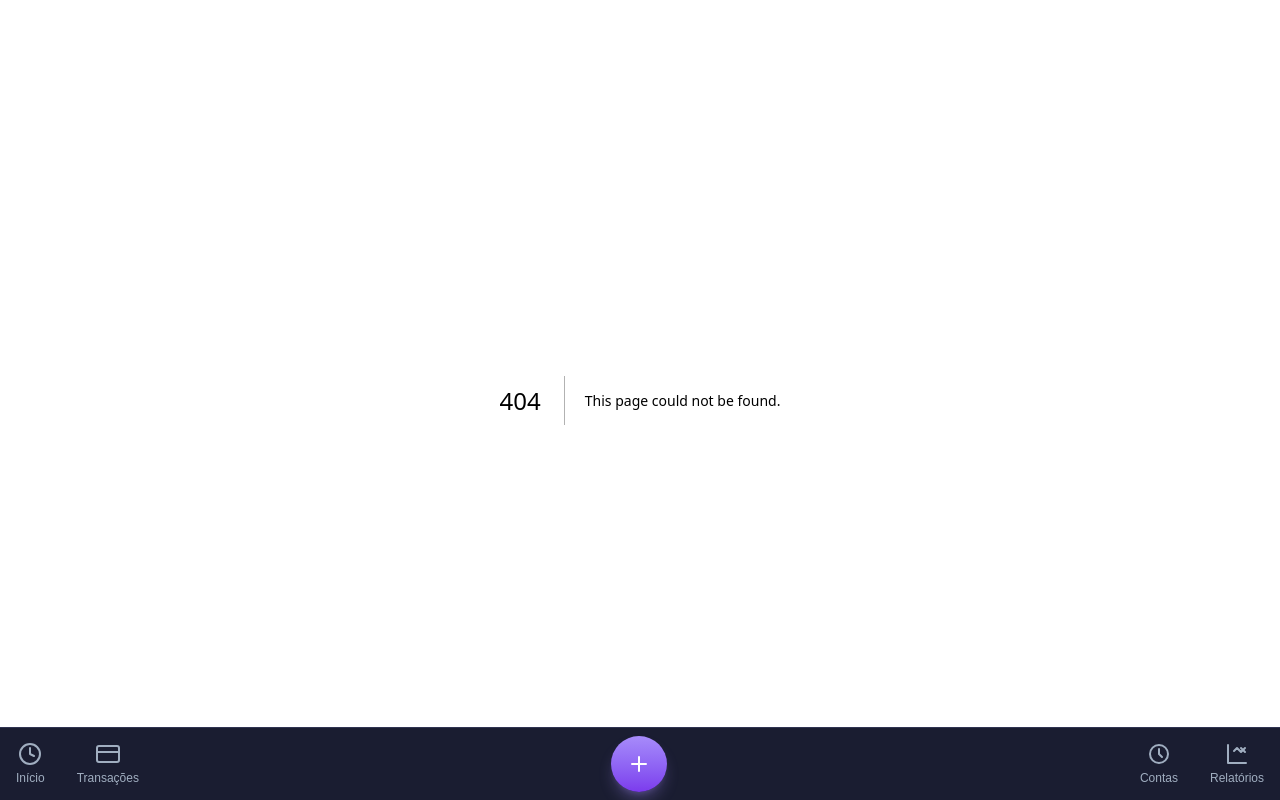
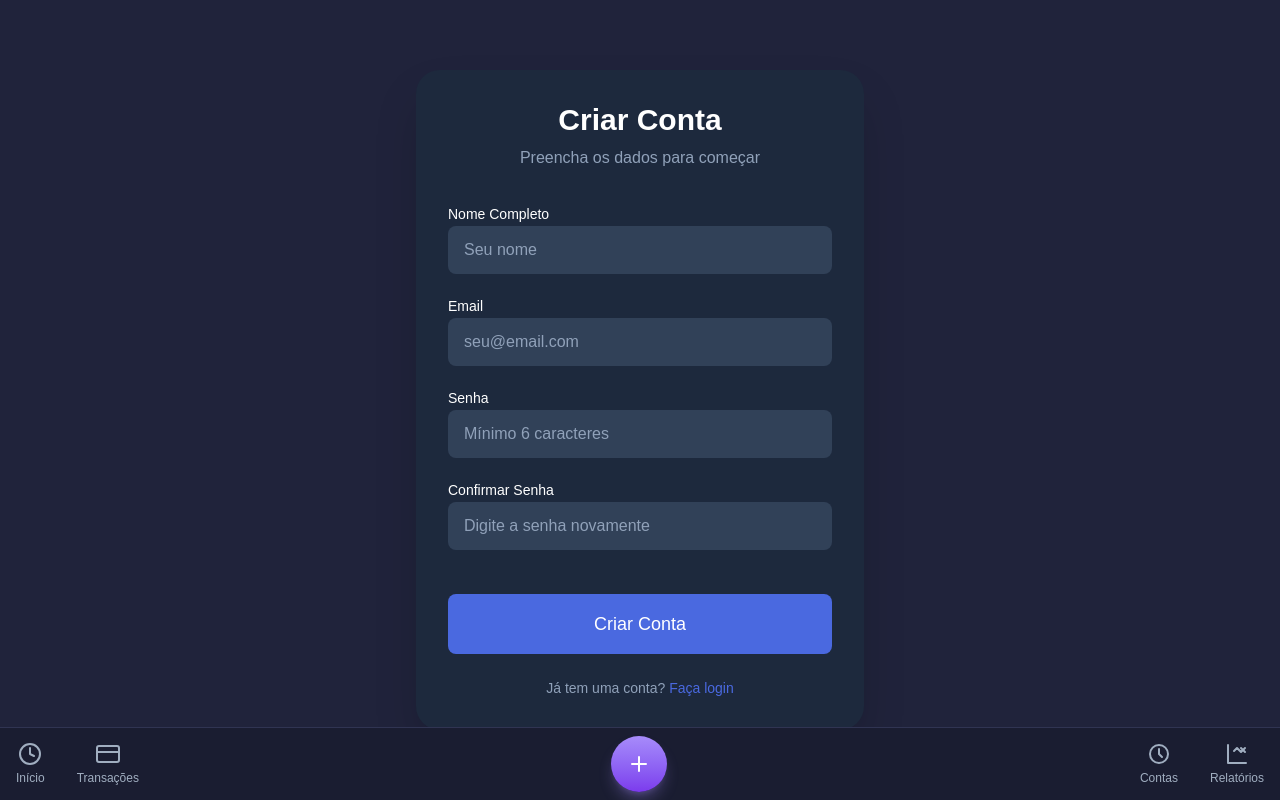
Before and after one commit to FelipeAmorimDEV/personal-finance-app, a Next.js app: page /register in a window 1280 px wide. Before the commit this address had no page. Built offline with nearby package versions, Linux system fonts and the light colour scheme; sample sign-in values are in the browser's storage.

Commit message:
feat:login page

```diff
--- /dev/null
+++ b/src/app/api/auth/register/route.ts
@@ -0,0 +1,54 @@
+import { NextResponse } from 'next/server';
+
+export async function POST(request: Request) {
+  try {
+    const body = await request.json();
+    const { name, email, password } = body;
+
+    // Validação básica
+    if (!name || !email || !password) {
+      return NextResponse.json(
+        { message: 'Nome, email e senha são obrigatórios' },
+        { status: 400 }
+      );
+    }
+
+    if (password.length < 6) {
+      return NextResponse.json(
+        { message: 'A senha deve ter no mínimo 6 caracteres' },
+        { status: 400 }
+      );
+    }
+
+    // Faz a requisição para o backend NestJS
+    const response = await fetch(`${process.env.NEXT_PUBLIC_API_URL}/accounts`, {
+      method: 'POST',
+      headers: {
+        'Content-Type': 'application/json',
+      },
+      body: JSON.stringify({ name, email, password }),
+    });
+
+    if (!response.ok) {
+      const error = await response.json();
+      return NextResponse.json(
+        { message: error.message || 'Erro ao criar conta' },
+        { status: response.status }
+      );
+    }
+
+    const data = await response.json();
+
+    // Retorna sucesso
+    return NextResponse.json(
+      { message: data.message || 'Conta criada com sucesso' },
+      { status: 201 }
+    );
+  } catch (error) {
+    console.error('Register error:', error);
+    return NextResponse.json(
+      { message: 'Erro ao criar conta' },
+      { status: 500 }
+    );
+  }
+}
--- a/src/app/login/page.tsx
+++ b/src/app/login/page.tsx
@@ -106,10 +106,16 @@ export default function LoginPage() {
           </form>
 
           {/* Links extras */}
-          <div className="mt-6 text-center">
-            <a href="#" className="text-sm text-slate-400 hover:text-white transition-colors">
+          <div className="mt-6 text-center space-y-3">
+            <a href="#" className="text-sm text-slate-400 hover:text-white transition-colors block">
               Esqueceu sua senha?
             </a>
+            <p className="text-sm text-slate-400">
+              Não tem uma conta?{' '}
+              <a href="/register" className="text-[#4A69E0] hover:text-blue-400 transition-colors font-medium">
+                Criar conta
+              </a>
+            </p>
           </div>
         </div>
       </div>
--- /dev/null
+++ b/src/app/register/page.tsx
@@ -0,0 +1,183 @@
+'use client';
+import { useState } from 'react';
+import { useRouter } from 'next/navigation';
+import { toast } from 'react-toastify';
+import Link from 'next/link';
+
+export default function RegisterPage() {
+  const [name, setName] = useState('');
+  const [email, setEmail] = useState('');
+  const [password, setPassword] = useState('');
+  const [confirmPassword, setConfirmPassword] = useState('');
+  const [isLoading, setIsLoading] = useState(false);
+  const router = useRouter();
+
+  const handleSubmit = async (e: React.FormEvent) => {
+    e.preventDefault();
+
+    // Validações
+    if (password.length < 6) {
+      toast.error('A senha deve ter no mínimo 6 caracteres');
+      return;
+    }
+
+    if (password !== confirmPassword) {
+      toast.error('As senhas não coincidem');
+      return;
+    }
+
+    setIsLoading(true);
+
+    try {
+      const response = await fetch('/api/auth/register', {
+        method: 'POST',
+        headers: {
+          'Content-Type': 'application/json',
+        },
+        body: JSON.stringify({ name, email, password }),
+      });
+
+      const data = await response.json();
+
+      if (!response.ok) {
+        throw new Error(data.message || 'Erro ao criar conta');
+      }
+
+      toast.success('Conta criada com sucesso! Faça login para continuar.');
+
+      // Redireciona para login após 1.5 segundos
+      setTimeout(() => {
+        router.push('/login');
+      }, 1500);
+    } catch (error) {
+      console.error('Register error:', error);
+      toast.error(error instanceof Error ? error.message : 'Erro ao criar conta');
+    } finally {
+      setIsLoading(false);
+    }
+  };
+
+  return (
+    <div className="min-h-screen bg-[#20233B] flex items-center justify-center px-4">
+      <div className="w-full max-w-md">
+        <div className="bg-slate-800 rounded-3xl p-8 shadow-2xl">
+          {/* Logo ou título */}
+          <div className="text-center mb-8">
+            <h1 className="text-3xl font-bold text-white mb-2">
+              Criar Conta
+            </h1>
+            <p className="text-slate-400">
+              Preencha os dados para começar
+            </p>
+          </div>
+
+          {/* Formulário */}
+          <form onSubmit={handleSubmit} className="space-y-5">
+            {/* Nome */}
+            <div className="space-y-2">
+              <label htmlFor="name" className="text-white text-sm font-medium">
+                Nome Completo
+              </label>
+              <input
+                type="text"
+                id="name"
+                value={name}
+                onChange={(e) => setName(e.target.value)}
+                placeholder="Seu nome"
+                className="w-full bg-slate-700 text-white px-4 py-3 rounded-lg border-0 focus:ring-2 focus:ring-blue-500 focus:outline-none placeholder-slate-400"
+                required
+                disabled={isLoading}
+              />
+            </div>
+
+            {/* Email */}
+            <div className="space-y-2">
+              <label htmlFor="email" className="text-white text-sm font-medium">
+                Email
+              </label>
+              <input
+                type="email"
+                id="email"
+                value={email}
+                onChange={(e) => setEmail(e.target.value)}
+                placeholder="seu@email.com"
+                className="w-full bg-slate-700 text-white px-4 py-3 rounded-lg border-0 focus:ring-2 focus:ring-blue-500 focus:outline-none placeholder-slate-400"
+                required
+                disabled={isLoading}
+              />
+            </div>
+
+            {/* Senha */}
+            <div className="space-y-2">
+              <label htmlFor="password" className="text-white text-sm font-medium">
+                Senha
+              </label>
+              <input
+                type="password"
+                id="password"
+                value={password}
+                onChange={(e) => setPassword(e.target.value)}
+                placeholder="Mínimo 6 caracteres"
+                className="w-full bg-slate-700 text-white px-4 py-3 rounded-lg border-0 focus:ring-2 focus:ring-blue-500 focus:outline-none placeholder-slate-400"
+                required
+                disabled={isLoading}
+                minLength={6}
+              />
+            </div>
+
+            {/* Confirmar Senha */}
+            <div className="space-y-2">
+              <label htmlFor="confirmPassword" className="text-white text-sm font-medium">
+                Confirmar Senha
+              </label>
+              <input
+                type="password"
+                id="confirmPassword"
+                value={confirmPassword}
+                onChange={(e) => setConfirmPassword(e.target.value)}
+                placeholder="Digite a senha novamente"
+                className="w-full bg-slate-700 text-white px-4 py-3 rounded-lg border-0 focus:ring-2 focus:ring-blue-500 focus:outline-none placeholder-slate-400"
+                required
+                disabled={isLoading}
+                minLength={6}
+              />
+            </div>
+
+            {/* Validação de Senha em tempo real */}
+            {password && password.length > 0 && (
+              <div className="text-sm space-y-1">
+                <p className={`${password.length >= 6 ? 'text-green-400' : 'text-red-400'}`}>
+                  {password.length >= 6 ? '✓' : '✗'} Mínimo 6 caracteres
+                </p>
+                {confirmPassword && (
+                  <p className={`${password === confirmPassword ? 'text-green-400' : 'text-red-400'}`}>
+                    {password === confirmPassword ? '✓' : '✗'} Senhas coincidem
+                  </p>
+                )}
+              </div>
+            )}
+
+            {/* Botão de Registro */}
+            <button
+              type="submit"
+              disabled={isLoading}
+              className="w-full bg-[#4A69E0] text-white py-4 rounded-lg font-medium text-lg hover:bg-blue-600 transition-colors disabled:opacity-50 disabled:cursor-not-allowed mt-6"
+            >
+              {isLoading ? 'Criando conta...' : 'Criar Conta'}
+            </button>
+          </form>
+
+          {/* Link para login */}
+          <div className="mt-6 text-center">
+            <p className="text-sm text-slate-400">
+              Já tem uma conta?{' '}
+              <Link href="/login" className="text-[#4A69E0] hover:text-blue-400 transition-colors font-medium">
+                Faça login
+              </Link>
+            </p>
+          </div>
+        </div>
+      </div>
+    </div>
+  );
+}
--- a/src/middleware.ts
+++ b/src/middleware.ts
@@ -5,7 +5,7 @@ export function middleware(request: NextRequest) {
   const { pathname } = request.nextUrl;
 
   // Rotas públicas que não precisam de autenticação
-  const publicRoutes = ['/login', '/api/auth/login'];
+  const publicRoutes = ['/login', '/register', '/api/auth/login', '/api/auth/register', '/force-logout'];
 
   // Se é uma rota pública, permite acesso
   if (publicRoutes.some(route => pathname.startsWith(route))) {
```
Also changed, not shown: 1 other file (tests, documents, lock files or other folders).
